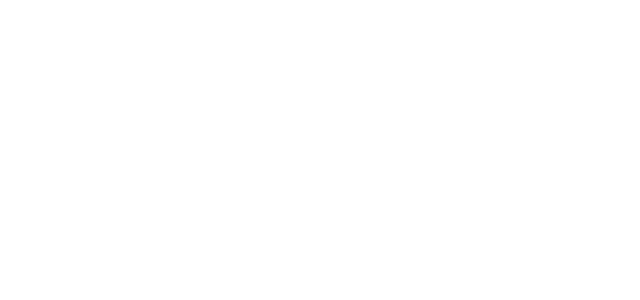
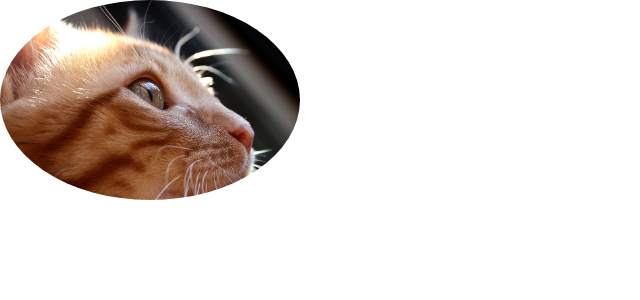
Before and after one commit to wagneracacio/pokedex_feira_front, a React (Create React App) app: page / in a window 1280 px wide. Shown: the top 300 px of the page, without its empty margins (0-640 px from the left). Built offline with nearby package versions, Linux system fonts and the light colour scheme.

Commit message:
adicionado componente inicial

```diff
--- a/package.json
+++ b/package.json
@@ -6,6 +6,7 @@
     "@testing-library/jest-dom": "^5.16.5",
     "@testing-library/react": "^13.4.0",
     "@testing-library/user-event": "^13.5.0",
+    "@types/bootstrap": "^5.2.6",
     "@types/jest": "^27.5.2",
     "@types/node": "^16.18.24",
     "@types/react": "^18.0.38",
--- a/src/App.tsx
+++ b/src/App.tsx
@@ -1,5 +1,12 @@
+import { Profile } from "./pages/Profile";
+import 'bootstrap/dist/css/bootstrap.min.css';
+
 function App() {
-  return <div className="App"></div>;
+  return (
+    <div className="App">
+      <Profile />
+    </div>
+  );
 }
 
 export default App;
--- /dev/null
+++ b/src/components/Menu/index.tsx
@@ -0,0 +1,4 @@
+
+export const Menu = () => {
+  return <div></div>;
+};
--- /dev/null
+++ b/src/components/ProfilePicture/index.tsx
@@ -0,0 +1,13 @@
+import profile from "../../profile.jpg";
+import { Image } from "react-bootstrap";
+export const ProfilePicture = () => {
+  return (
+    <div>
+      <Image
+        style={{ maxWidth: "300px", maxHeight: "300px" }}
+        roundedCircle
+        src={profile}
+      />
+    </div>
+  );
+};
--- /dev/null
+++ b/src/pages/Profile/index.tsx
@@ -0,0 +1,9 @@
+import { ProfilePicture } from "../../components/ProfilePicture";
+
+export const Profile = () => {
+  return (
+    <div>
+      <ProfilePicture />
+    </div>
+  );
+};
--- /dev/null
+++ b/src/pages/Scan/index.tsx
@@ -0,0 +1,3 @@
+export const Scan = () => {
+  return <div></div>;
+};
```
Also changed, not shown: 1 other file (tests, documents, lock files or other folders).
